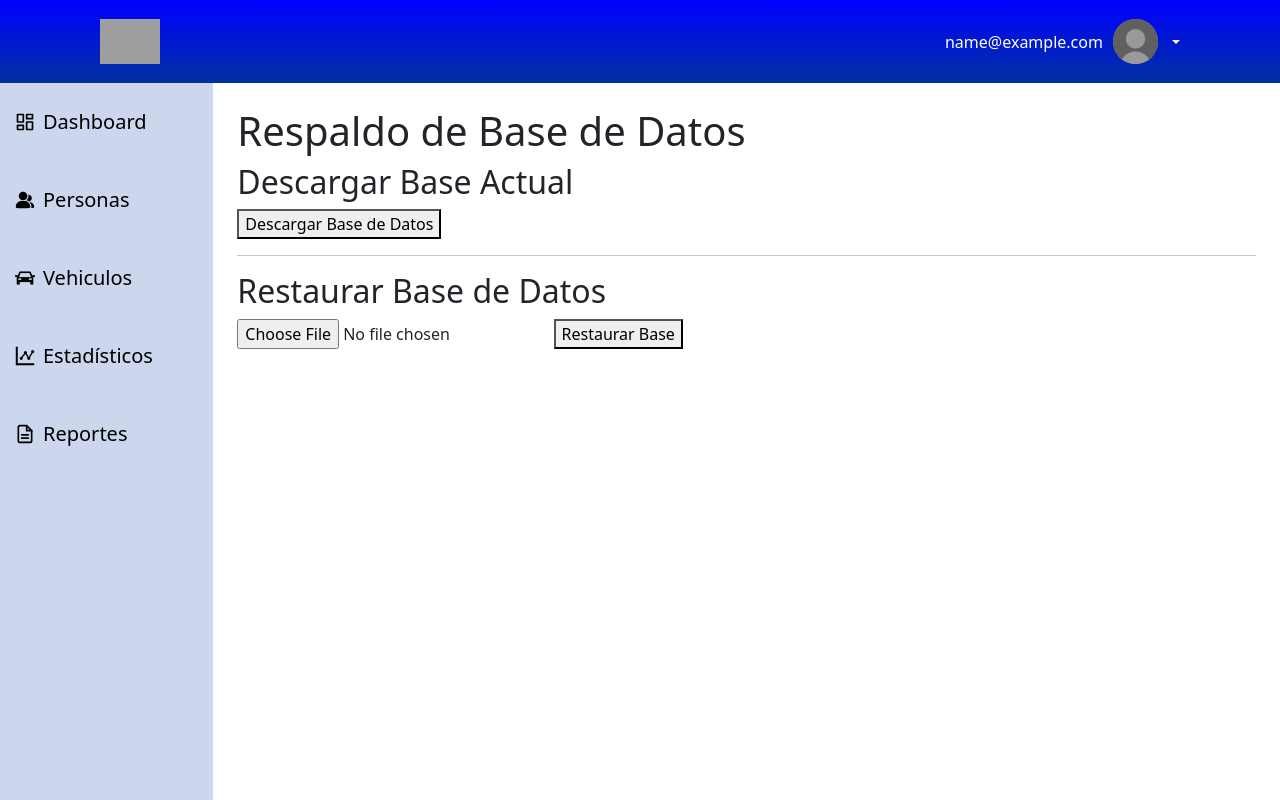
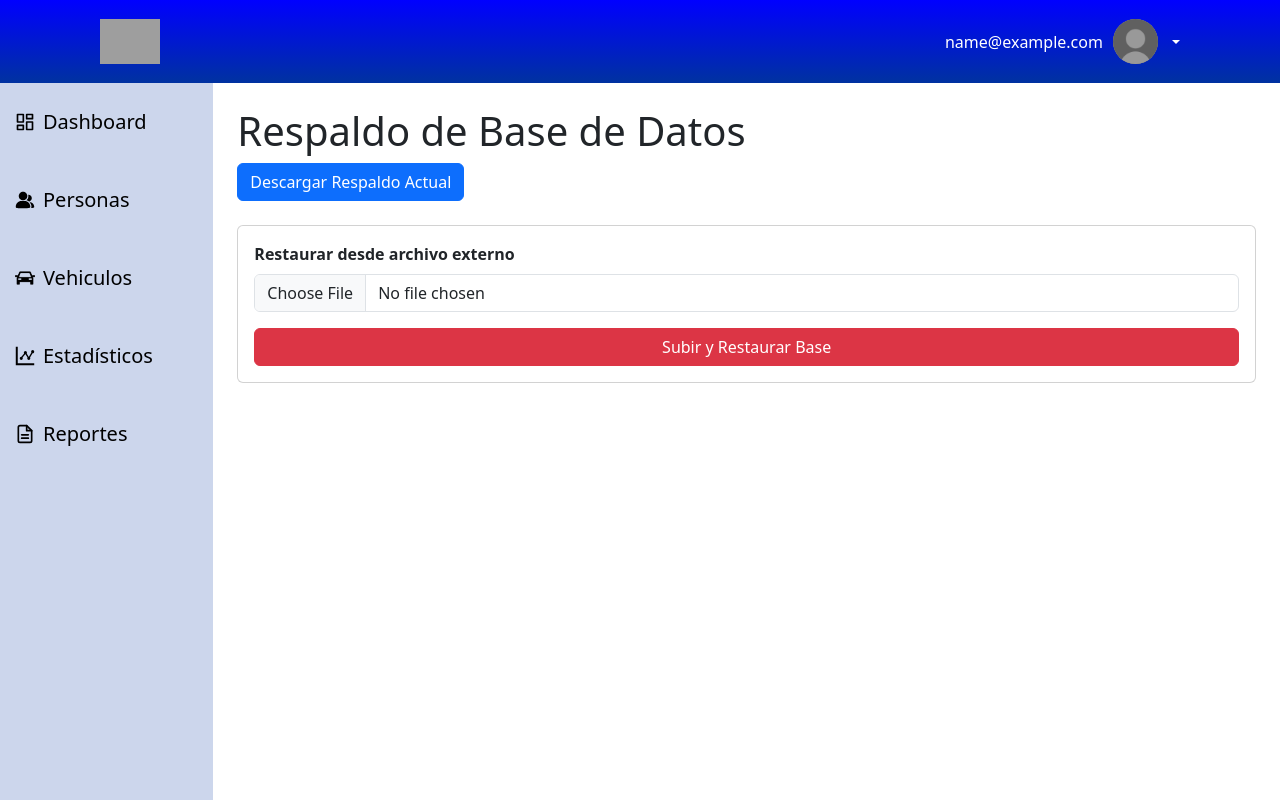
Before and after one commit to LuisVelasco1986/pasantias, a Django app: page /db-panel/ in a window 1280 px wide. Run offline with Django 5.2, Linux system fonts and the light colour scheme; the visitor is signed in with stand-in values (Sample User, id 1); some libraries are stand-ins or nearby versions; grey boxes are pictures that could not be loaded.

Commit message:
Mejorando el respaldo

```diff
--- a/modelNewApp/views.py
+++ b/modelNewApp/views.py
@@ -2420,40 +2420,65 @@ def recuperar_contraseña(request):
 # ---------------------------------------------------------------------------------------
 
 import os
+import shutil
 from django.http import HttpResponse, FileResponse
 from django.shortcuts import render, redirect
 from django.conf import settings
+from django.contrib.auth.decorators import login_required
+# Asumo que solo_admin es tu decorador personalizado
+from .decorators import solo_admin
 
 DB_FILE = os.path.join(settings.BASE_DIR, 'db.sqlite3')
 
 
+@login_required
+@solo_admin
 def db_panel(request):
     return render(request, 'pages/admin_db_panel.html')
 
 
+@login_required
+@solo_admin
 def db_download(request):
     if os.path.exists(DB_FILE):
+        import datetime
+        fecha = datetime.datetime.now().strftime("%Y_%m_%d")
         return FileResponse(
             open(DB_FILE, 'rb'),
             as_attachment=True,
-            filename="db_backup.sqlite3"
+            filename=f"respaldo_asistencia_{fecha}.sqlite3"
         )
     return HttpResponse("Base de datos no encontrada", status=404)
 
 
+@login_required
+@solo_admin
 def db_restore(request):
     if request.method == 'POST':
         uploaded_file = request.FILES.get('db_file')
 
         if uploaded_file and uploaded_file.name.endswith('.sqlite3'):
-            # 🔴 MUY IMPORTANTE:
-            # Cerrar conexiones antes de sobrescribir
             from django.db import connection
             connection.close()
 
-            with open(DB_FILE, 'wb+') as destination:
-                for chunk in uploaded_file.chunks():
-                    destination.write(chunk)
+            # Recomendación para la tesis: Crear un backup temporal antes de sobrescribir
+            # Esto se llama "Fail-safe mechanism"
+            backup_temp = DB_FILE + ".tmp"
+            shutil.copy2(DB_FILE, backup_temp)
+
+            try:
+                with open(DB_FILE, 'wb+') as destination:
+                    for chunk in uploaded_file.chunks():
+                        destination.write(chunk)
+
+                # Si todo sale bien, borramos el temporal
+                if os.path.exists(backup_temp):
+                    os.remove(backup_temp)
+
+            except Exception as e:
+                # Si algo falla durante la escritura, restauramos el original
+                shutil.move(backup_temp, DB_FILE)
+                return HttpResponse(f"Error crítico en la restauración: {e}", status=500)
 
             return redirect('modelNewApp:db_panel')
 
--- a/templates/pages/admin_db_panel.html
+++ b/templates/pages/admin_db_panel.html
@@ -5,18 +5,18 @@
 
 <h1>Respaldo de Base de Datos</h1>
 
-<h2>Descargar Base Actual</h2>
-<a href="{% url 'modelNewApp:db_download' %}">
-    <button>Descargar Base de Datos</button>
+
+<a href="{% url 'modelNewApp:db_download' %}" class="btn btn-primary mb-4">
+    <i class="bi bi-download"></i> Descargar Respaldo Actual
 </a>
 
-<hr>
-
-<h2>Restaurar Base de Datos</h2>
-<form method="post" action="{% url 'modelNewApp:db_restore' %}" enctype="multipart/form-data">
+<form method="post" action="{% url 'modelNewApp:db_restore' %}" enctype="multipart/form-data" class="card p-3">
     {% csrf_token %}
-    <input type="file" name="db_file" accept=".sqlite3" required>
-    <button type="submit">Restaurar Base</button>
+    <label class="labelTitle mb-2">Restaurar desde archivo externo</label>
+    <input type="file" name="db_file" accept=".sqlite3" class="form-control mb-3" required>
+    <button type="submit" class="btn btn-danger" onclick="return confirm('¿Estás seguro? Esto sobrescribirá todos los datos actuales.')">
+        Subir y Restaurar Base
+    </button>
 </form>
 
 {% endblock %}
```
